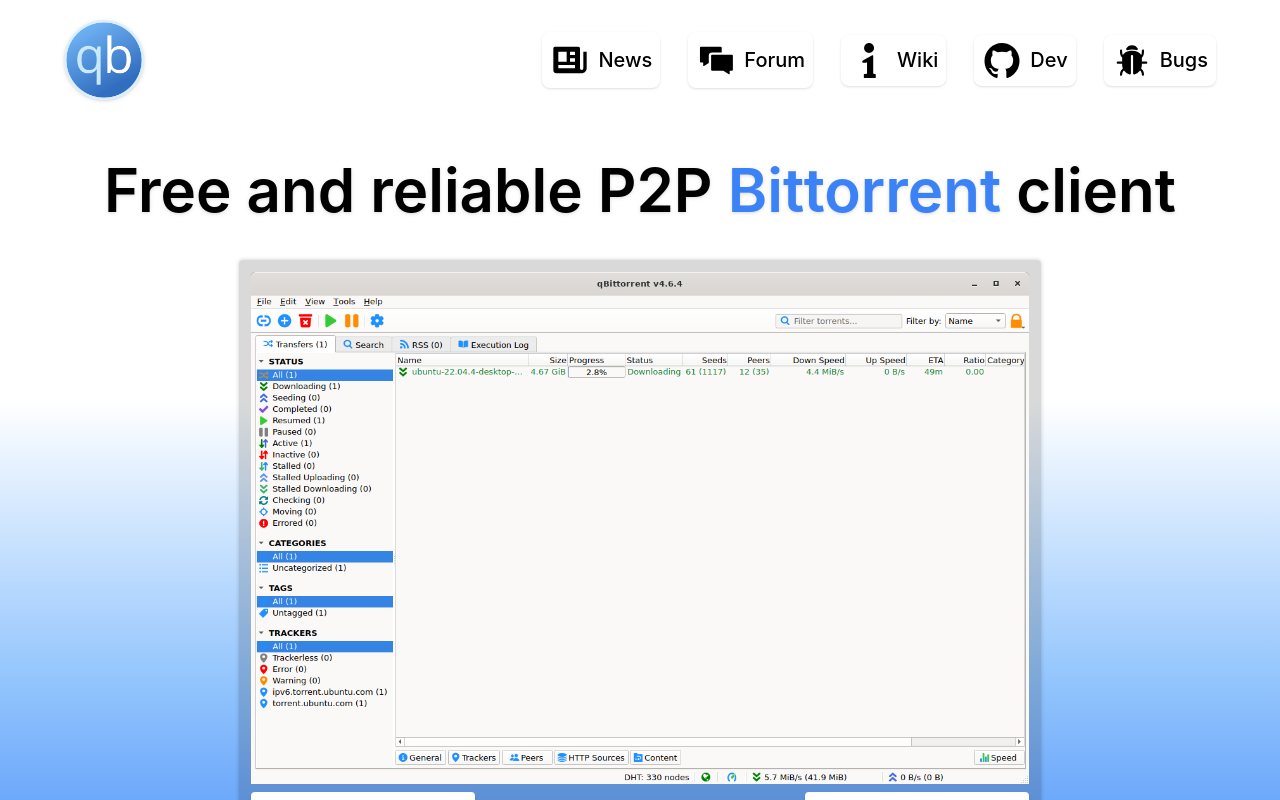
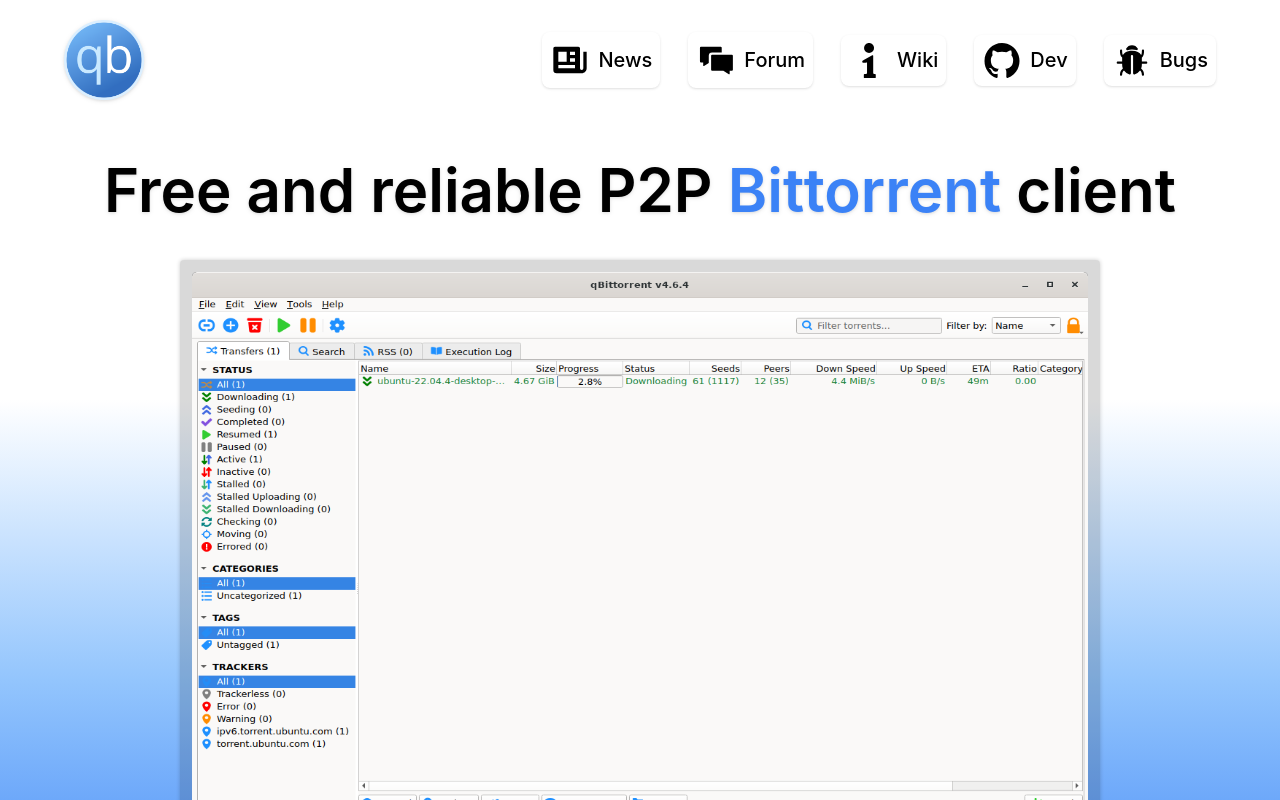
Before and after one commit to grog8355/qb, a SvelteKit app: page / in a window 1280 px wide. Shown: the top 800 px of the page. Built offline with nearby package versions, Linux system fonts and the light colour scheme.

Commit message:
Fixed image sizing

```diff
--- a/src/routes/+page.svelte
+++ b/src/routes/+page.svelte
@@ -47,11 +47,11 @@
         <article class="flex flex-col justify-center m-7 text-4xl sm:text-6xl lg:8xl font-semibold text-center gap-10">
             <h1 class="drop-shadow">Free and reliable P2P <span class="text-blue-500">Bittorrent</span> client</h1>
 
-            <div class="flex flex-col">
-                <div class="flex flex-col gap-2 justify-center items-center m-auto p-2 md:p-3 shadow-light bg-black bg-opacity-15 rounded">
+            <div class="flex flex-col items-center w-[100%]">
+                <div class="flex flex-col gap-2 items-center p-2 md:p-3 shadow-light bg-black bg-opacity-15 rounded max-w-[60rem]">
                     {#each images as {image, alt}, i}
                         {#if i == index}
-                            <a href="{image}" target="_blank"><img class="max-h-[32rem] w-[100%]" src="{image}" alt="{alt}"></a>
+                            <a href="{image}" target="_blank"><img class="max-h-[35rem] min-w-[56rem]" src="{image}" alt="{alt}"></a>
                         {/if}
                     {/each}
                     <div class="flex justify-between w-[100%]">
```
